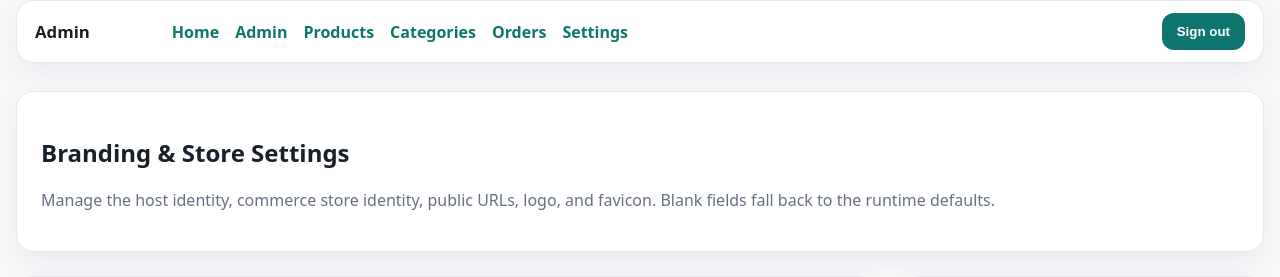
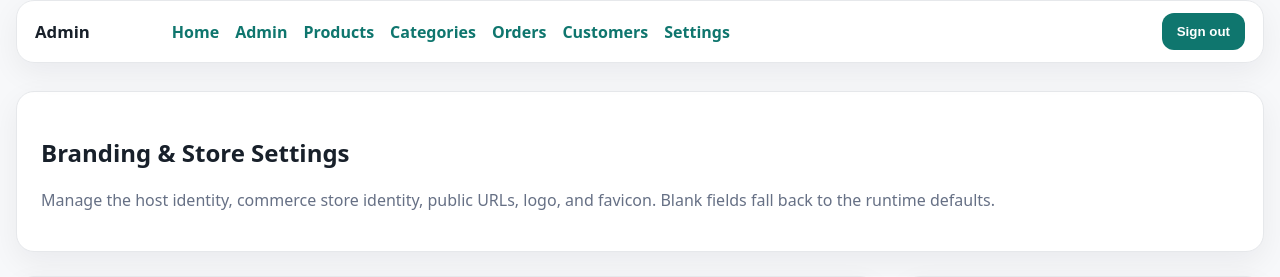
Before and after one commit to BobGanti/smx-commerce, a Python web app: template src/smx_commerce/templates/admin/branding.html in a window 1280 px wide. Shown: the top 277 px of the page. Run offline with Jinja, Linux system fonts and the light colour scheme; the template is opened without the code that fills it, so the values that code supplies are empty.

Commit message:
Add customers link to admin navigation

```diff
--- a/src/smx_commerce/templates/admin/branding.html
+++ b/src/smx_commerce/templates/admin/branding.html
@@ -150,6 +150,7 @@
         <a href="/commerce/admin/products">Products</a>
         <a href="/commerce/admin/categories">Categories</a>
         <a href="/commerce/admin/orders">Orders</a>
+        <a href="/commerce/admin/customers">Customers</a>
         <a href="/commerce/admin/branding">Settings</a>
       </nav>
 
@@ -165,6 +166,7 @@
               <a href="/commerce/admin/products">Products</a>
               <a href="/commerce/admin/categories">Categories</a>
               <a href="/commerce/admin/orders">Orders</a>
+              <a href="/commerce/admin/customers">Customers</a>
               <a href="/commerce/admin/branding">Settings</a>
           </nav>
           <form method="post" action="/commerce/admin/logout" class="smx-mobile-menu-form">
--- a/src/smx_commerce/templates/admin/categories_list.html
+++ b/src/smx_commerce/templates/admin/categories_list.html
@@ -25,6 +25,7 @@
         <a href="/commerce/admin/products">Products</a>
         <a href="/commerce/admin/categories">Categories</a>
         <a href="/commerce/admin/orders">Orders</a>
+        <a href="/commerce/admin/customers">Customers</a>
         <a href="/commerce/admin/branding">Settings</a>
       </nav>
       <details class="smx-mobile-menu">
@@ -36,6 +37,7 @@
               <a href="/commerce/admin/products">Products</a>
               <a href="/commerce/admin/categories">Categories</a>
               <a href="/commerce/admin/orders">Orders</a>
+              <a href="/commerce/admin/customers">Customers</a>
               <a href="/commerce/admin/branding">Settings</a>
           </nav>
           <form method="post" action="/commerce/admin/logout" class="smx-mobile-menu-form">
--- a/src/smx_commerce/templates/admin/category_edit.html
+++ b/src/smx_commerce/templates/admin/category_edit.html
@@ -39,6 +39,7 @@
         <a href="/commerce/admin/products">Products</a>
         <a href="/commerce/admin/categories">Categories</a>
         <a href="/commerce/admin/orders">Orders</a>
+        <a href="/commerce/admin/customers">Customers</a>
         <a href="/commerce/admin/branding">Settings</a>
       </nav>
 
@@ -55,6 +56,7 @@
             <a href="/commerce/admin/products">Products</a>
             <a href="/commerce/admin/categories">Categories</a>
             <a href="/commerce/admin/orders">Orders</a>
+            <a href="/commerce/admin/customers">Customers</a>
             <a href="/commerce/admin/branding">Settings</a>
           </nav>
 
--- a/src/smx_commerce/templates/admin/category_new.html
+++ b/src/smx_commerce/templates/admin/category_new.html
@@ -25,6 +25,7 @@
         <a href="/commerce/admin/products">Products</a>
         <a href="/commerce/admin/categories">Categories</a>
         <a href="/commerce/admin/orders">Orders</a>
+        <a href="/commerce/admin/customers">Customers</a>
         <a href="/commerce/admin/branding">Settings</a>
       </nav>
 
@@ -40,6 +41,7 @@
               <a href="/commerce/admin/products">Products</a>
               <a href="/commerce/admin/categories">Categories</a>
               <a href="/commerce/admin/orders">Orders</a>
+              <a href="/commerce/admin/customers">Customers</a>
               <a href="/commerce/admin/branding">Settings</a>
           </nav>
           <form method="post" action="/commerce/admin/logout" class="smx-mobile-menu-form">
--- a/src/smx_commerce/templates/admin/home.html
+++ b/src/smx_commerce/templates/admin/home.html
@@ -1224,6 +1224,7 @@
         <a href="/commerce/admin/products">Products</a>
         <a href="/commerce/admin/categories">Categories</a>
         <a href="/commerce/admin/orders">Orders</a>
+        <a href="/commerce/admin/customers">Customers</a>
         <a href="/commerce/admin/branding">Settings</a>
       </nav>
 
@@ -1239,6 +1240,7 @@
               <a href="/commerce/admin/products">Products</a>
               <a href="/commerce/admin/categories">Categories</a>
               <a href="/commerce/admin/orders">Orders</a>
+              <a href="/commerce/admin/customers">Customers</a>
               <a href="/commerce/admin/branding">Settings</a>
           </nav>
           <form method="post" action="/commerce/admin/logout" class="smx-mobile-menu-form">
--- a/src/smx_commerce/templates/admin/order_edit.html
+++ b/src/smx_commerce/templates/admin/order_edit.html
@@ -59,6 +59,7 @@
         <a href="/commerce/admin/products">Products</a>
         <a href="/commerce/admin/categories">Categories</a>
         <a href="/commerce/admin/orders">Orders</a>
+        <a href="/commerce/admin/customers">Customers</a>
         <a href="/commerce/admin/branding">Settings</a>
       </nav>
 
@@ -75,6 +76,7 @@
             <a href="/commerce/admin/products">Products</a>
             <a href="/commerce/admin/categories">Categories</a>
             <a href="/commerce/admin/orders">Orders</a>
+            <a href="/commerce/admin/customers">Customers</a>
             <a href="/commerce/admin/branding">Settings</a>
           </nav>
 
--- a/src/smx_commerce/templates/admin/orders_list.html
+++ b/src/smx_commerce/templates/admin/orders_list.html
@@ -25,6 +25,7 @@
         <a href="/commerce/admin/products">Products</a>
         <a href="/commerce/admin/categories">Categories</a>
         <a href="/commerce/admin/orders">Orders</a>
+        <a href="/commerce/admin/customers">Customers</a>
         <a href="/commerce/admin/branding">Settings</a>
       </nav>
 
@@ -40,6 +41,7 @@
               <a href="/commerce/admin/products">Products</a>
               <a href="/commerce/admin/categories">Categories</a>
               <a href="/commerce/admin/orders">Orders</a>
+              <a href="/commerce/admin/customers">Customers</a>
               <a href="/commerce/admin/branding">Settings</a>
           </nav>
           <form method="post" action="/commerce/admin/logout" class="smx-mobile-menu-form">
--- a/src/smx_commerce/templates/admin/price_edit.html
+++ b/src/smx_commerce/templates/admin/price_edit.html
@@ -39,6 +39,7 @@
         <a href="/commerce/admin/products">Products</a>
         <a href="/commerce/admin/categories">Categories</a>
         <a href="/commerce/admin/orders">Orders</a>
+        <a href="/commerce/admin/customers">Customers</a>
         <a href="/commerce/admin/branding">Settings</a>
       </nav>
 
@@ -55,6 +56,7 @@
             <a href="/commerce/admin/products">Products</a>
             <a href="/commerce/admin/categories">Categories</a>
             <a href="/commerce/admin/orders">Orders</a>
+            <a href="/commerce/admin/customers">Customers</a>
             <a href="/commerce/admin/branding">Settings</a>
           </nav>
 
--- a/src/smx_commerce/templates/admin/product_detail.html
+++ b/src/smx_commerce/templates/admin/product_detail.html
@@ -196,6 +196,7 @@
         <a href="/commerce/admin/products">Products</a>
         <a href="/commerce/admin/categories">Categories</a>
         <a href="/commerce/admin/orders">Orders</a>
+        <a href="/commerce/admin/customers">Customers</a>
         <a href="/commerce/admin/branding">Settings</a>
       </nav>
 
@@ -212,6 +213,7 @@
             <a href="/commerce/admin/products">Products</a>
             <a href="/commerce/admin/categories">Categories</a>
             <a href="/commerce/admin/orders">Orders</a>
+            <a href="/commerce/admin/customers">Customers</a>
             <a href="/commerce/admin/branding">Settings</a>
           </nav>
 
--- a/src/smx_commerce/templates/admin/product_edit.html
+++ b/src/smx_commerce/templates/admin/product_edit.html
@@ -101,6 +101,7 @@
         <a href="/commerce/admin/products">Products</a>
         <a href="/commerce/admin/categories">Categories</a>
         <a href="/commerce/admin/orders">Orders</a>
+        <a href="/commerce/admin/customers">Customers</a>
         <a href="/commerce/admin/branding">Settings</a>
       </nav>
 
@@ -117,6 +118,7 @@
             <a href="/commerce/admin/products">Products</a>
             <a href="/commerce/admin/categories">Categories</a>
             <a href="/commerce/admin/orders">Orders</a>
+            <a href="/commerce/admin/customers">Customers</a>
             <a href="/commerce/admin/branding">Settings</a>
           </nav>
 
--- a/src/smx_commerce/templates/admin/product_new.html
+++ b/src/smx_commerce/templates/admin/product_new.html
@@ -25,6 +25,7 @@
         <a href="/commerce/admin/products">Products</a>
         <a href="/commerce/admin/categories">Categories</a>
         <a href="/commerce/admin/orders">Orders</a>
+        <a href="/commerce/admin/customers">Customers</a>
         <a href="/commerce/admin/branding">Settings</a>
       </nav>
 
@@ -40,6 +41,7 @@
               <a href="/commerce/admin/products">Products</a>
               <a href="/commerce/admin/categories">Categories</a>
               <a href="/commerce/admin/orders">Orders</a>
+              <a href="/commerce/admin/customers">Customers</a>
               <a href="/commerce/admin/branding">Settings</a>
           </nav>
           <form method="post" action="/commerce/admin/logout" class="smx-mobile-menu-form">
--- a/src/smx_commerce/templates/admin/products_list.html
+++ b/src/smx_commerce/templates/admin/products_list.html
@@ -25,6 +25,7 @@
         <a href="/commerce/admin/products">Products</a>
         <a href="/commerce/admin/categories">Categories</a>
         <a href="/commerce/admin/orders">Orders</a>
+        <a href="/commerce/admin/customers">Customers</a>
         <a href="/commerce/admin/branding">Settings</a>
       </nav>
 
@@ -40,6 +41,7 @@
               <a href="/commerce/admin/products">Products</a>
               <a href="/commerce/admin/categories">Categories</a>
               <a href="/commerce/admin/orders">Orders</a>
+              <a href="/commerce/admin/customers">Customers</a>
               <a href="/commerce/admin/branding">Settings</a>
           </nav>
           <form method="post" action="/commerce/admin/logout" class="smx-mobile-menu-form">
```
